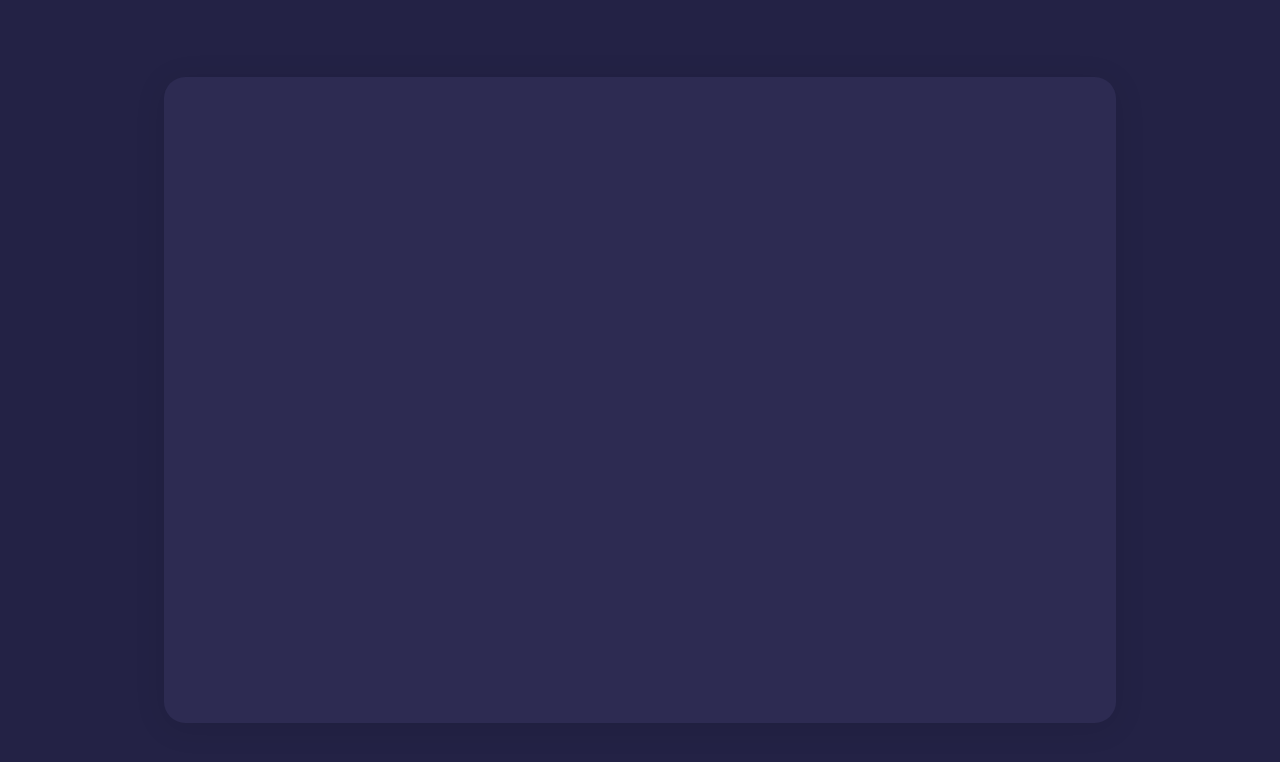
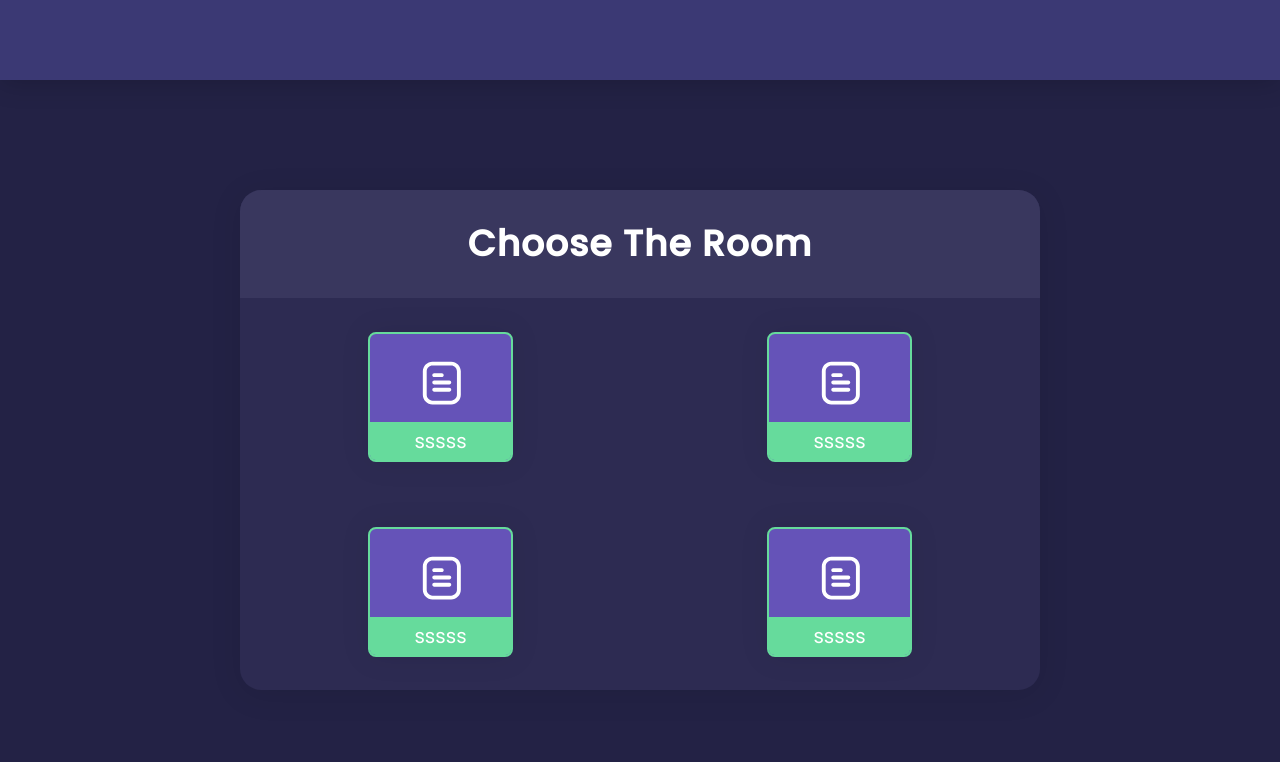
Before and after one commit to Nivrm95/OnlineCoding_front, a React (Create React App) app: page / in a window 1280 px wide. Shown: the top 762 px of the page. Built offline with nearby package versions, Linux system fonts and the light colour scheme.

Commit message:
fix and the position cube rooms

```diff
--- a/src/App.css
+++ b/src/App.css
@@ -1,3 +1,4 @@
+@import url("https://fonts.googleapis.com/css2?family=Poppins:wght@300;400;500&display=swap");
 * {
   margin: 0;
   padding: 0;
--- a/src/componnents/library/Library.tsx
+++ b/src/componnents/library/Library.tsx
@@ -2,14 +2,23 @@ import React from "react";
 import {
   LibraryContainer,
   LibrarySection,
+  HeaderContainer,
+  HeaderTitleSpan,
 } from "../../styledComponents/StyledLibrary";
-
+import RoomList from "../rooms/RoomList";
+import { RoomSection } from "../../styledComponents/StyledRoom";
 
 
 export const Library: React.FC = () => {
   return (
     <LibrarySection>
       <LibraryContainer>
+        <HeaderContainer>
+          <HeaderTitleSpan>Choose the room</HeaderTitleSpan>
+        </HeaderContainer>
+        <RoomSection>
+        <RoomList />
+        </RoomSection>
       </LibraryContainer>
     </LibrarySection>
   );
--- /dev/null
+++ b/src/componnents/rooms/RoomList.tsx
@@ -0,0 +1,36 @@
+import React from "react";
+import { Cube, CubeDescription, MainCubePart } from "../../styledComponents/StyledRoom";
+
+
+const RoomList: React.FC = () => {
+  return (
+    <>
+      <Cube>
+        <MainCubePart>
+          <img src="./icons/Code.svg" alt="room icon" />
+        </MainCubePart>
+        <CubeDescription>sssss</CubeDescription>
+      </Cube>
+      <Cube>
+        <MainCubePart>
+          <img src="./icons/Code.svg" alt="room icon" />
+        </MainCubePart>
+        <CubeDescription>sssss</CubeDescription>
+      </Cube>
+      <Cube>
+        <MainCubePart>
+          <img src="./icons/Code.svg" alt="room icon" />
+        </MainCubePart>
+        <CubeDescription>sssss</CubeDescription>
+      </Cube>
+      <Cube>
+        <MainCubePart>
+          <img src="./icons/Code.svg" alt="room icon" />
+        </MainCubePart>
+        <CubeDescription>sssss</CubeDescription>
+      </Cube>
+    </>
+  );
+};
+
+export default RoomList;
--- a/src/pages/homePage/HomePage.css
+++ b/src/pages/homePage/HomePage.css
@@ -1,7 +1,20 @@
 .pageFrame {
   display: flex;
-  flex-direction: row;
+  flex-direction: column;
   width: 100vw;
+  position: relative;
+}
+header{
+  flex-direction: column;
+
+  height: 10vh;
+  display: flex;
+  padding: 10px 8px;
+  gap: 5px;
+  width: 100vw;
+  background: rgb(59, 57, 116);
+  box-shadow: rgba(0, 0, 0, 0.18) 0px 4px 26px;
+  border-radius: 0px;
 }
 
 @media (max-width: 391px) {
--- a/src/pages/homePage/HomePage.tsx
+++ b/src/pages/homePage/HomePage.tsx
@@ -1,12 +1,13 @@
-import React, { useEffect } from "react";
+import React from "react";
 import "./HomePage.css";
-import { useNavigate } from "react-router-dom";
 import Library from "../../componnents/library/Library";
+
 
 const HomePage: React.FC = () => {
   return (
     <div className="pageFrame">
-
+      <header>
+      </header>
       <Library />
     </div>
   );
--- /dev/null
+++ b/src/styledComponents/StyledGeneralComponents.ts
@@ -0,0 +1 @@
+import styled from "styled-components";
--- a/src/styledComponents/StyledLibrary.ts
+++ b/src/styledComponents/StyledLibrary.ts
@@ -2,18 +2,19 @@ import styled from "styled-components";
 
 export const LibrarySection = styled.div`
   display: flex;
+  flex-direction: column;
   justify-content: center;
   align-items: center;
   width: 100%;
-  height: 100vh;
+  height: 90vh;
   @media (max-width: 391px) {
     height: 65vh;
   }
 `;
 
 export const LibraryContainer = styled.div`
-  width: 951.86px;
-  height: 645.46px;
+  width: 800px;
+  height:500px;
   background-color: #2d2b52;
   border-radius: 21.3559px;
   box-shadow: 0px 4.74576px 30.8475px rgba(0, 0, 0, 0.1);
@@ -25,3 +26,31 @@ export const LibraryContainer = styled.div`
     width: 350px;
   }
 `;
+
+export const HeaderContainer = styled.div`
+  background-color: #39375e;
+  border-top-left-radius: 21.3559px;
+  border-top-right-radius: 21.3559px;
+  width: 100%;
+  height: 25%;
+  display: flex;
+  flex-direction: column;
+  align-items: center;
+  justify-content: center;
+  gap: 10px;
+
+`;
+
+export const HeaderTitleSpan = styled.span`
+  font-family: "Poppins";
+  color: white;
+  font-style: normal;
+  font-weight: 600;
+  font-size: 36px;
+  line-height: 54px;
+  text-transform: capitalize;
+  letter-spacing: 1px;
+  @media (max-width: 391px) {
+    font-size: 25px;
+  }
+`;
--- /dev/null
+++ b/src/styledComponents/StyledRoom.ts
@@ -0,0 +1,79 @@
+import styled from "styled-components";
+
+export const RoomSection = styled.div`
+    display: grid;
+  width: 100%;
+  height: 90%;
+  padding: 10px;
+  grid-template-columns: repeat(2, 1fr);
+  grid-template-rows: repeat(2, 1fr);
+  text-align: center;
+  grid-gap: 18px;
+  overflow-y: scroll;
+  justify-items: center;
+    align-items: center;
+  ::-webkit-scrollbar {
+    display: none;
+  }
+  @media (max-width: 391px) {
+    width: 118%;
+    height: 90%;
+    padding: 12px;
+  }
+`;
+
+
+export const MainCubePart = styled.div`
+  position: absolute;
+    display: flex;
+    cursor: pointer;
+    -webkit-box-pack: center;
+    justify-content: center;
+    -webkit-box-align: center;
+    width: 100%;
+    height: 60px;
+    top:20px;
+`;
+
+
+
+export const Cube = styled.div`
+  display: flex;
+  position: relative;
+  flex-direction: column;
+  cursor: pointer;
+  background-color: #6553b8;
+  border: 2px solid;
+  border-color:rgba(102, 219, 156, 1);
+  border-radius: 8px;
+  width: 145px;
+  height: 130px;
+  justify-content: flex-end;
+  filter: drop-shadow(0px 0px 14.0061px rgba(0, 0, 0, 0.07));
+  transition: 0.1s;
+  &:hover {
+    scale: 1.03;
+  }
+`;
+
+export const CubeDescription = styled.div`
+    display: flex;
+    -webkit-box-pack: center;
+    justify-content: center;
+    -webkit-box-align: center;
+    align-items: center;
+    padding: 7px 8px;
+    width: 100%;
+    height: 30%;
+    background-color: rgb(102, 219, 156);
+    border-radius: 0px 0px 5.60244px 5.60244px;
+    font-family: Poppins;
+    font-style: normal;
+    font-weight: 400;
+    font-size: 20px;
+    white-space: nowrap;
+    overflow: hidden;
+    text-align: center;
+    color: white;
+    margin-top: 34px;
+`;
```
Also changed, not shown: public/icons/Code.svg (added), public/logo/logo.png (added).
